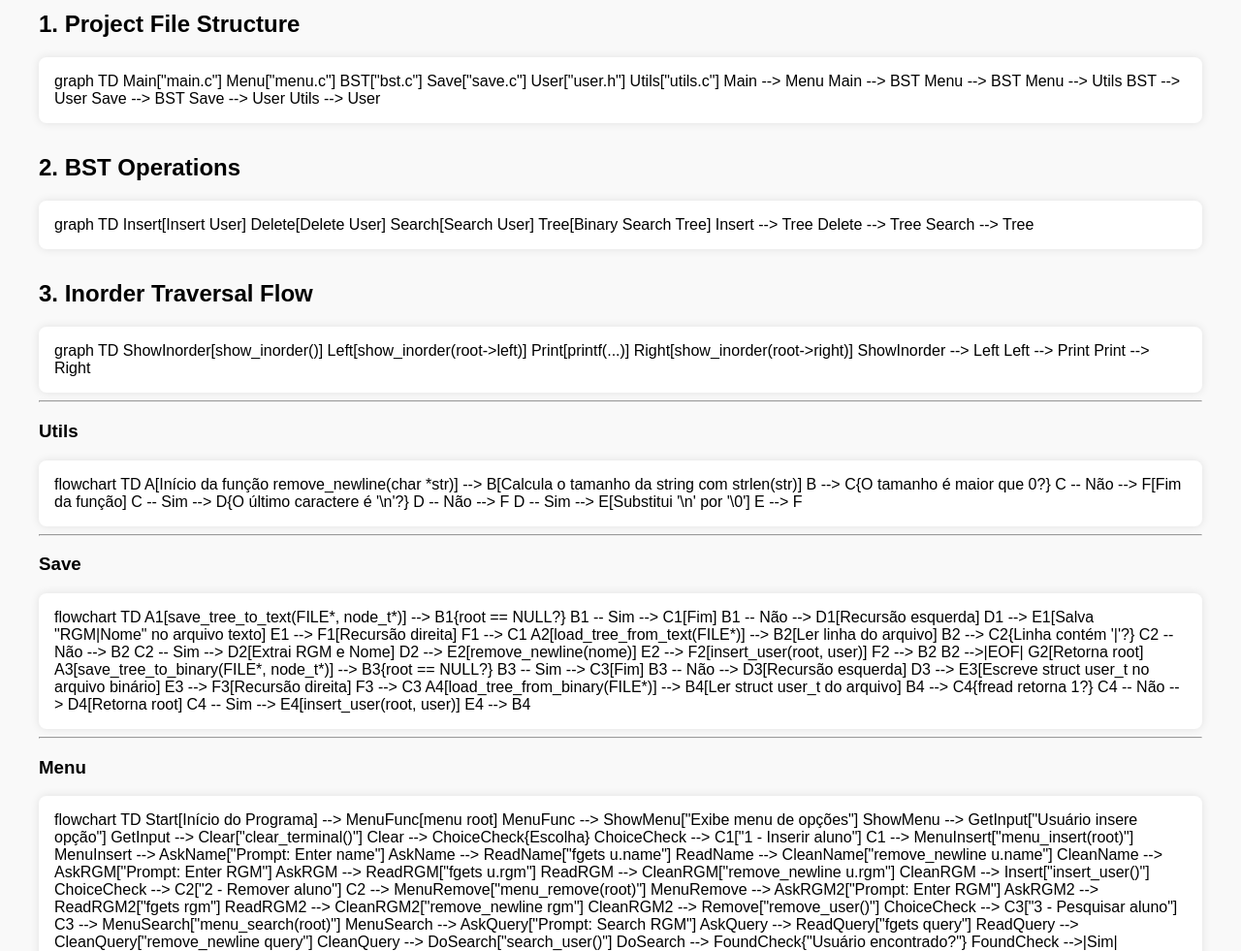
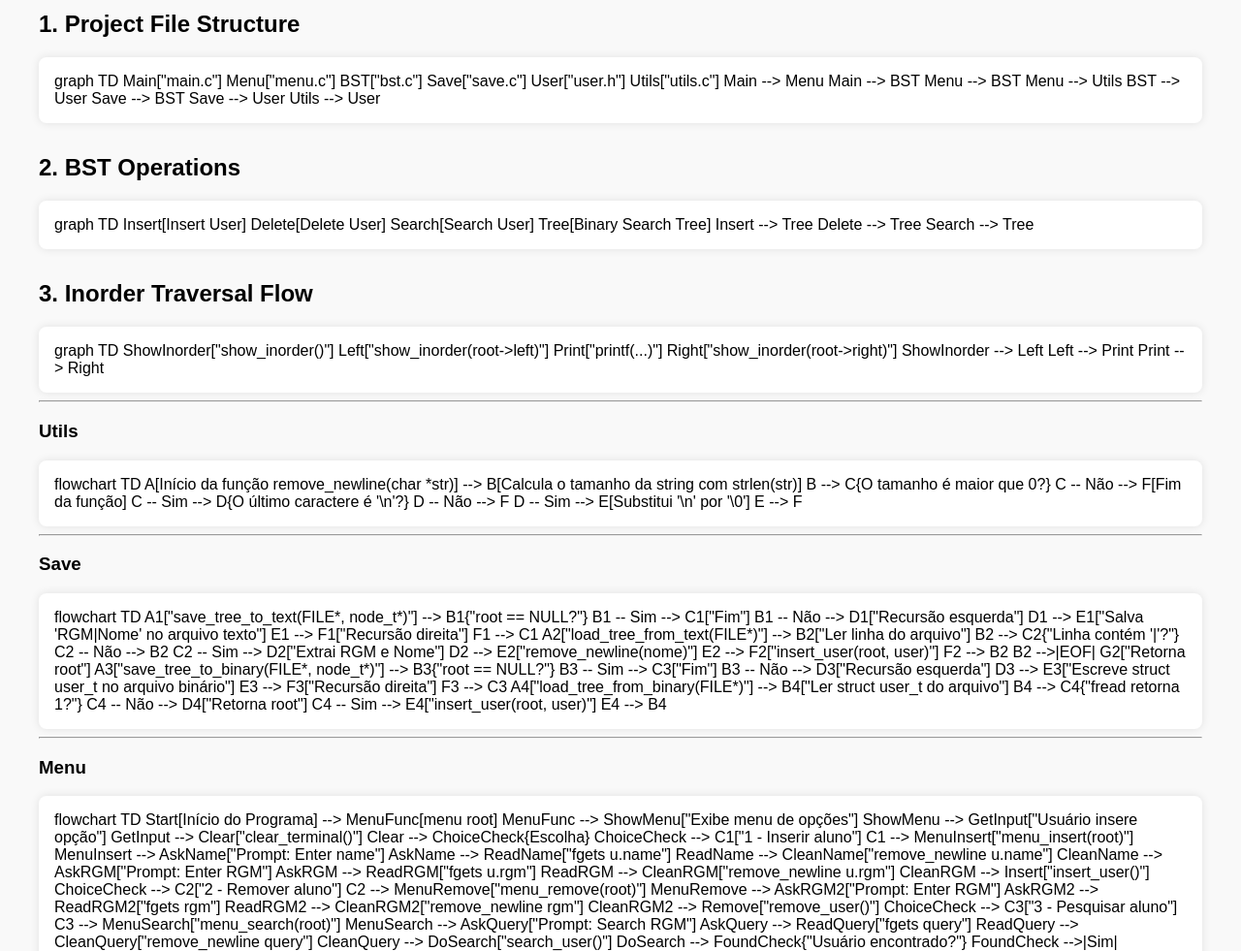
Before and after one commit to woragis/school-system-2, a plain HTML site: page index.html in a window 1280 px wide. Shown: the part 119-1100 px from the top of the page at 97% size. Drawn offline with Linux system fonts and the light colour scheme; a script that the page names is missing.

```diff
--- a/index.html
+++ b/index.html
@@ -61,12 +61,12 @@
   </div>
 
   <h2>3. Inorder Traversal Flow</h2>
-  <div class="mermaid">
+  <div class="mermaid" id="show-users">
     graph TD
-        ShowInorder[show_inorder()]
-        Left[show_inorder(root->left)]
-        Print[printf(...)]
-        Right[show_inorder(root->right)]
+        ShowInorder["show_inorder()"]
+        Left["show_inorder(root->left)"]
+        Print["printf(...)"]
+        Right["show_inorder(root->right)"]
 
         ShowInorder --> Left
         Left --> Print
@@ -92,33 +92,33 @@
   <h3>Save</h3>
   <div class="mermaid">
   flowchart TD
-    A1[save_tree_to_text(FILE*, node_t*)] --> B1{root == NULL?}
-    B1 -- Sim --> C1[Fim]
-    B1 -- Não --> D1[Recursão esquerda]
-    D1 --> E1[Salva "RGM|Nome" no arquivo texto]
-    E1 --> F1[Recursão direita]
+    A1["save_tree_to_text(FILE*, node_t*)"] --> B1{"root == NULL?"}
+    B1 -- Sim --> C1["Fim"]
+    B1 -- Não --> D1["Recursão esquerda"]
+    D1 --> E1["Salva 'RGM|Nome' no arquivo texto"]
+    E1 --> F1["Recursão direita"]
     F1 --> C1
 
-    A2[load_tree_from_text(FILE*)] --> B2[Ler linha do arquivo]
-    B2 --> C2{Linha contém '|'?}
+    A2["load_tree_from_text(FILE*)"] --> B2["Ler linha do arquivo"]
+    B2 --> C2{"Linha contém '|'?"}
     C2 -- Não --> B2
-    C2 -- Sim --> D2[Extrai RGM e Nome]
-    D2 --> E2[remove_newline(nome)]
-    E2 --> F2[insert_user(root, user)]
+    C2 -- Sim --> D2["Extrai RGM e Nome"]
+    D2 --> E2["remove_newline(nome)"]
+    E2 --> F2["insert_user(root, user)"]
     F2 --> B2
-    B2 -->|EOF| G2[Retorna root]
+    B2 -->|EOF| G2["Retorna root"]
 
-    A3[save_tree_to_binary(FILE*, node_t*)] --> B3{root == NULL?}
-    B3 -- Sim --> C3[Fim]
-    B3 -- Não --> D3[Recursão esquerda]
-    D3 --> E3[Escreve struct user_t no arquivo binário]
-    E3 --> F3[Recursão direita]
+    A3["save_tree_to_binary(FILE*, node_t*)"] --> B3{"root == NULL?"}
+    B3 -- Sim --> C3["Fim"]
+    B3 -- Não --> D3["Recursão esquerda"]
+    D3 --> E3["Escreve struct user_t no arquivo binário"]
+    E3 --> F3["Recursão direita"]
     F3 --> C3
 
-    A4[load_tree_from_binary(FILE*)] --> B4[Ler struct user_t do arquivo]
-    B4 --> C4{fread retorna 1?}
-    C4 -- Não --> D4[Retorna root]
-    C4 -- Sim --> E4[insert_user(root, user)]
+    A4["load_tree_from_binary(FILE*)"] --> B4["Ler struct user_t do arquivo"]
+    B4 --> C4{"fread retorna 1?"}
+    C4 -- Não --> D4["Retorna root"]
+    C4 -- Sim --> E4["insert_user(root, user)"]
     E4 --> B4
   </div>
 
```
